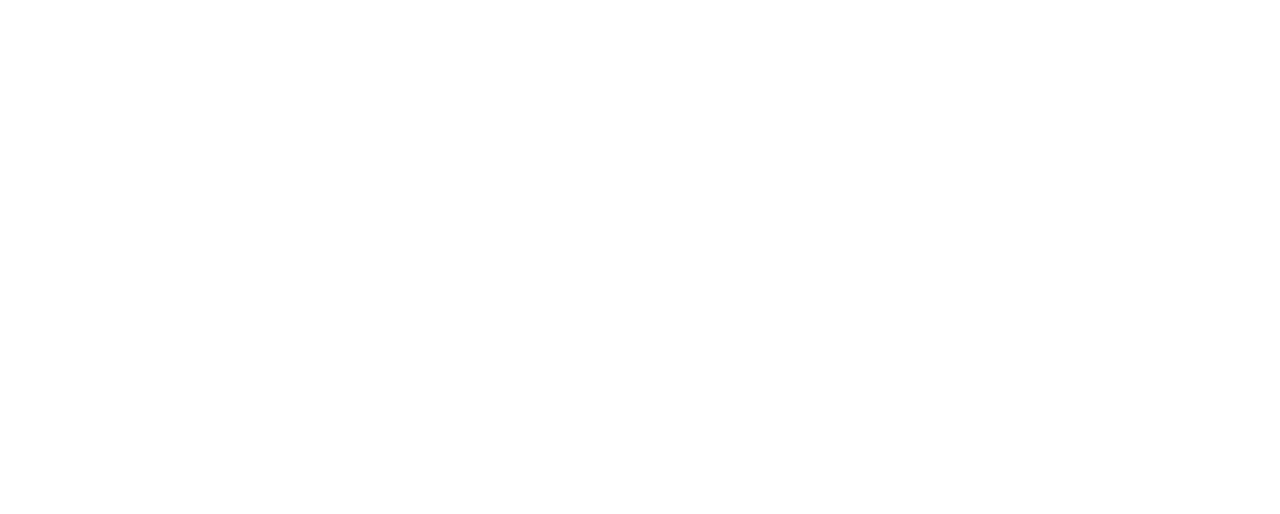
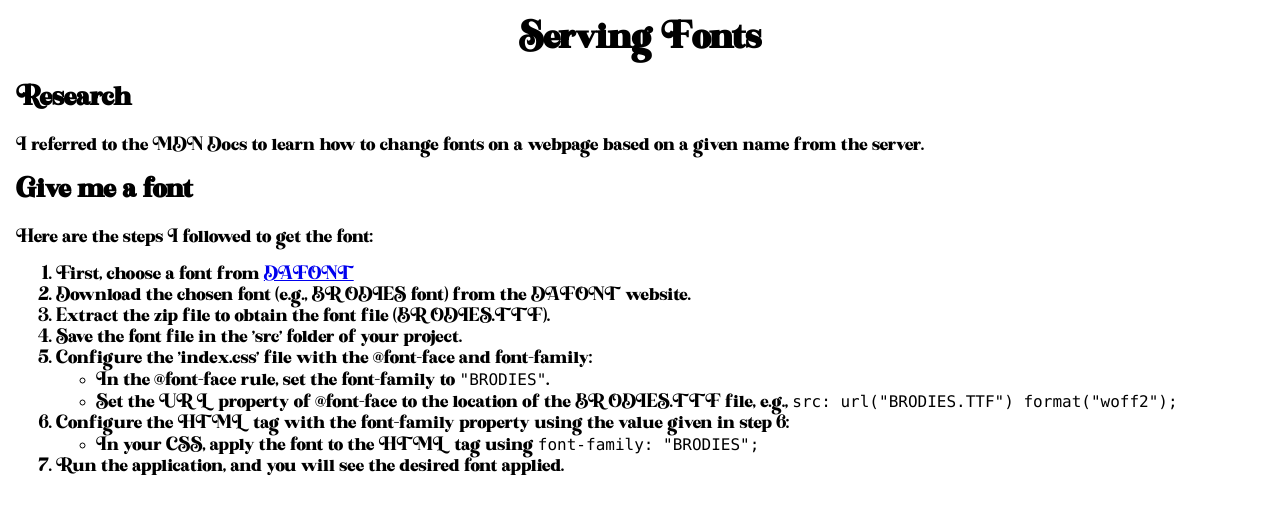
Before and after one commit to Annapureddy20/my-first-static-web-app, a React (Create React App) app: page /itc505/homework/3 in a window 1280 px wide. Before the commit this address had no page. Shown: the top 514 px of the page. Built offline with nearby package versions, Linux system fonts and the light colour scheme.

Commit message:
updated fonts

```diff
--- a/src/RoutesTree.js
+++ b/src/RoutesTree.js
@@ -1,12 +1,12 @@
 import React from 'react';
 import { BrowserRouter as Router, Route, Routes } from 'react-router-dom';
-import Home from './components/Home';
+import Font from './components/Font';
 
 const RoutesTree = () => {
   return (
     <Router>
       <Routes>
-        <Route path="/itc505/homework/2" element={<Home />} />
+        <Route path="/itc505/homework/3" element={<Font />} />
       </Routes>
     </Router>
   );
--- /dev/null
+++ b/src/components/Font.js
@@ -0,0 +1,49 @@
+import React from 'react';
+
+const Font = () => {
+    return (
+        <html lang="en">
+            <head>
+                <meta charset="UTF-8" />
+                <meta name="viewport" content="width=device-width, initial-scale=1.0" />
+                <title>Serving Fonts</title>
+            </head>
+            <body>
+                <center><h1>Serving Fonts</h1></center>
+                <h2>Research</h2>
+                <p>I referred to the MDN Docs to learn how to change fonts on a webpage based on a given name from the server.</p>
+                <h2>Give me a font</h2>
+                <p>Here are the steps I followed to get the font:</p>
+                <ol>
+                    <li>First, choose a font from <a href="https://www.dafont.com/theme.php?cat=402">DAFONT</a></li>
+                    <li>Download the chosen font (e.g., BRODIES font) from the DAFONT website.</li>
+                    <li>Extract the zip file to obtain the font file (BRODIES.TTF).</li>
+                    <li>Save the font file in the 'src' folder of your project.</li>
+                    <li>Configure the 'index.css' file with the @font-face and font-family:</li>
+                    <ul>
+                        <li>
+                            In the @font-face rule, set the font-family to <code>"BRODIES"</code>.
+                        </li>
+                        <li>
+                            Set the URL property of @font-face to the location of the BRODIES.TTF file, e.g.,{' '}
+                            <code>src: url("BRODIES.TTF") format("woff2");</code>
+                        </li>
+                    </ul>
+                    <li>
+                        Configure the HTML tag with the font-family property using the value given in step 6:
+                    </li>
+                    <ul>
+                        <li>
+                            In your CSS, apply the font to the HTML tag using <code>font-family: "BRODIES";</code>
+                        </li>
+                    </ul>
+                    <li>Run the application, and you will see the desired font applied.</li>
+                </ol>
+
+
+            </body>
+        </html>
+    );
+};
+
+export default Font;
--- a/src/index.css
+++ b/src/index.css
@@ -1,8 +1,13 @@
-body {
+@font-face {
+  font-family: "BRODIES";
+  src:
+    url("brodies.ttf") format("woff2");
+}
+
+
+html {
   margin: 0;
-  font-family: -apple-system, BlinkMacSystemFont, 'Segoe UI', 'Roboto', 'Oxygen',
-    'Ubuntu', 'Cantarell', 'Fira Sans', 'Droid Sans', 'Helvetica Neue',
-    sans-serif;
+  font-family: "BRODIES";
   -webkit-font-smoothing: antialiased;
   -moz-osx-font-smoothing: grayscale;
 }
```
Also changed, not shown: src/brodies.ttf (added).
